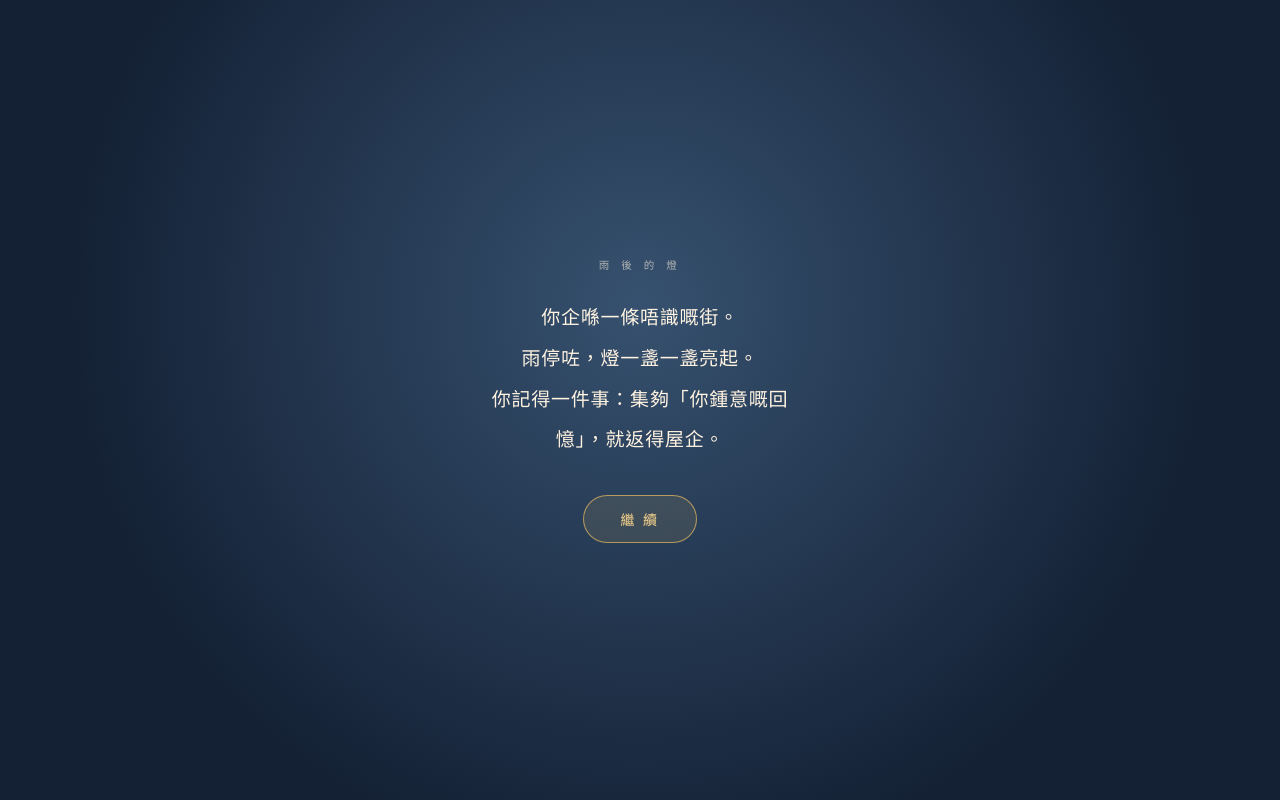
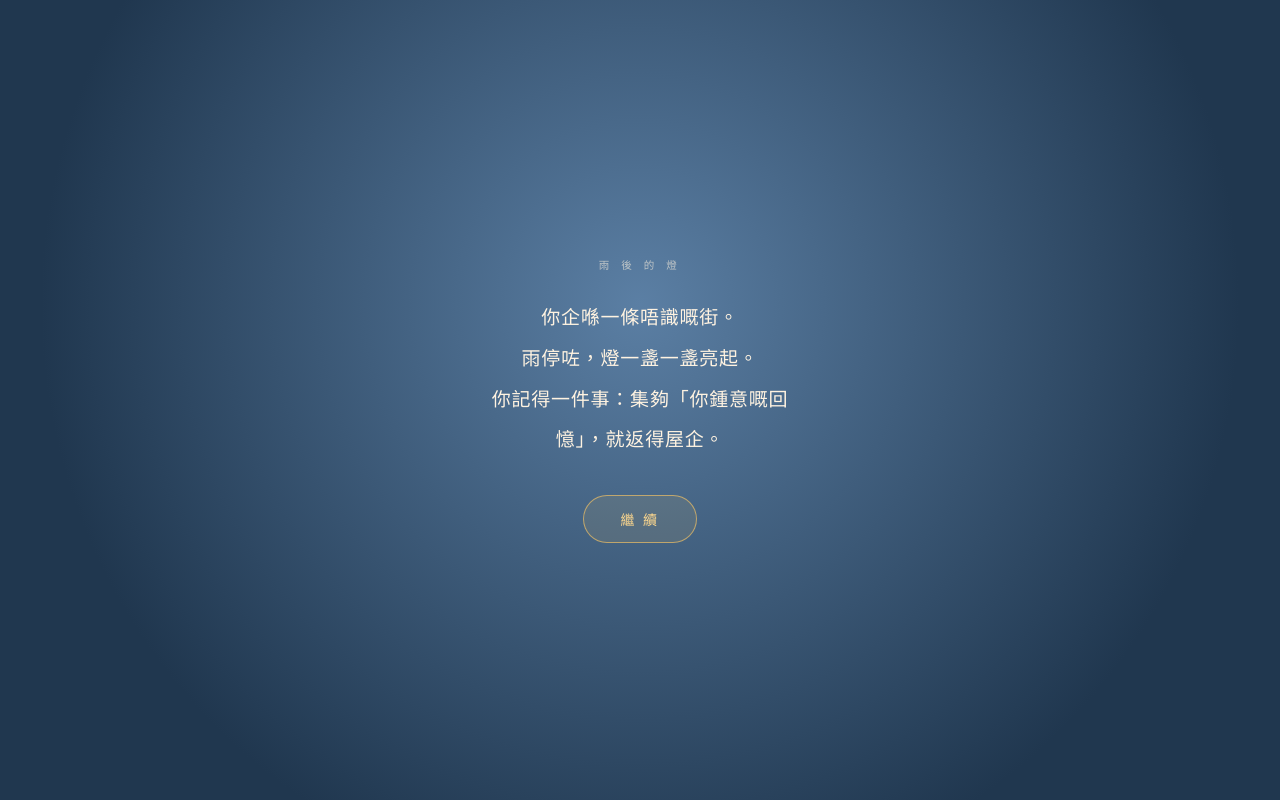
Before and after one commit to garyhcy/personal, a plain HTML site: page index.html in a window 1280 px wide. Drawn offline with Linux system fonts and the light colour scheme; animation ran at ten frames a second.

Commit message:
story3: daylight colour grade, stronger district moods, quieter park moment

```diff
--- a/index.html
+++ b/index.html
@@ -120,7 +120,7 @@
     padding:34px;text-align:center;z-index:20;background:var(--ink);
     opacity:0;pointer-events:none;transition:opacity .9s}
   .screen.on{opacity:1;pointer-events:auto}
-  #intro{background:radial-gradient(circle at 50% 38%,#36516F 0%,#142135 70%)}
+  #intro{background:radial-gradient(circle at 50% 38%,#5B7FA4 0%,#20374F 74%)}
   #intro .kick{font-size:10.5px;letter-spacing:.44em;color:rgba(255,243,225,.62);margin-bottom:26px}
   #intro .lead{font-family:var(--serif);font-size:19px;line-height:2.15;letter-spacing:.04em;color:var(--cream);
     max-width:310px;white-space:pre-line;min-height:140px;
@@ -131,7 +131,7 @@
     transition:background .3s,transform .2s}
   .btn:active{transform:scale(.97);background:rgba(255,200,97,.20)}
 
-  #end{background:radial-gradient(circle at 50% 38%,#304C6D 0%,#142135 70%);
+  #end{background:radial-gradient(circle at 50% 38%,#56799D 0%,#1F354C 74%);
     overflow-y:auto;justify-content:flex-start;padding:calc(28px + env(safe-area-inset-top)) 20px calc(28px + env(safe-area-inset-bottom))}
   #room{width:100%;max-width:430px;min-height:100%;margin:0 auto;flex-shrink:0;display:flex;flex-direction:column;align-items:center;justify-content:center}
   #frames{display:flex;gap:11px;margin-bottom:28px}
@@ -267,13 +267,13 @@ function hexA(h,a){ var n=parseInt(h.slice(1),16); return 'rgba('+((n>>16)&255)+
 
 /* ============ 世界 ============ */
 var ZONES={
-  a:{n:'暖燈老街',sub:'燈籠、湯香、雨後石板',icon:'✦',x:300,y:300,c:'#FF9A6B',
+  a:{n:'暖燈老街',sub:'燈籠、湯香、雨後石板',icon:'✦',x:300,y:300,c:'#FFC06A',
      fr:'燈籠一著，成條街都暖。\n你話呢度好似一張舊相。'},
-  b:{n:'山霧湯谷',sub:'樹影、蒸氣、慢慢行',icon:'♨',x:1175,y:262,c:'#79D8B6',
+  b:{n:'山霧湯谷',sub:'樹影、蒸氣、慢慢行',icon:'♨',x:1175,y:262,c:'#86E3C4',
      fr:'山風吹過樹頂，湯煙升到半空。\n我哋會笑住話：好似走入蒸籠。'},
-  c:{n:'河畔燈河',sub:'船槳、倒影、晚風',icon:'≈',x:330,y:612,c:'#77C9F2',
+  c:{n:'河畔燈河',sub:'船槳、倒影、晚風',icon:'≈',x:330,y:612,c:'#7FD6F7',
      fr:'河面一路閃，船槳一划，燈影散開又合返。'},
-  d:{n:'星願夜市',sub:'糖香、笑聲、最後一檔',icon:'✧',x:1150,y:780,c:'#FFA1C4',
+  d:{n:'星願夜市',sub:'糖香、笑聲、最後一檔',icon:'✧',x:1150,y:780,c:'#FFAED3',
      fr:'夜市最尾一檔，糖同笑聲都黏住唔走。'}
 };
 var CITYC={sh:'#FF8F7A',tw:'#FFC65C',jp:'#F3B0D0',bj:'#94A8FF'};
@@ -302,8 +302,8 @@ var SPOTS=[
   {zone:'c',x:188,y:606,art:'photo',label:'河水',city:'bj',scene:'湖邊散步',place:'北京 · 什剎海',
    line:'水拍石堤，一下一下。\n我哋會掟石仔，數彈幾下。\n你會贏，然後話係我讓賽。'},
 
-  {zone:'d',x:930,y:642,art:'lantern',label:'星星人',city:'bj',scene:'星光見面會',place:'北京 · 泡泡瑪特城市樂園',
-   line:'燈一暗，前面成排人一齊叫。\n我哋會企喺外圍，看住星星人慢慢行出嚟。\n你會笑到冇停，話：「真係嚟咗。」'},
+  {zone:'d',x:930,y:642,art:'lantern',label:'見面會',city:'bj',scene:'樂園見面會',place:'北京 · 朝陽公園',
+   line:'燈一暗，前面成排人一齊叫。\n我哋會企喺外圍，等佢慢慢行出嚟。\n你會笑到冇停，話：「真係嚟咗。」'},
   {zone:'d',x:1082,y:722,art:'sugar',label:'糖',city:'tw',scene:'老街甜食',place:'台灣 · 台南安平老街',
    line:'一枝糖，唔捨得食。\n我哋會一人一口，行到溶。\n你會話：「下次買兩枝。」'},
   {zone:'d',x:1220,y:858,art:'photo',label:'人聲',city:'tw',scene:'夜裡閒逛',place:'台灣 · 台南神農街',
@@ -357,9 +357,9 @@ function initFlies(){
   };
   for(var k in bounds){
     var b=bounds[k];
-    for(var i=0;i<10;i++){
+    for(var i=0;i<13;i++){
       flies.push({x:b.x0+r()*(b.x1-b.x0),y:b.y0+r()*(b.y1-b.y0),
-        ph:r()*6.28,sp:0.25+r()*0.5,s:0.7+r()*1.1,z:k});
+        ph:r()*6.28,sp:0.25+r()*0.5,s:0.8+r()*1.3,z:k});
     }
   }
 }
@@ -446,15 +446,33 @@ function buildMapLit(){
   if(!(IMG.map&&IMG.map.complete&&IMG.map.naturalWidth)) return;
   var mc=document.createElement('canvas'); mc.width=W; mc.height=H;
   var g=mc.getContext('2d');
-  try{ g.filter='brightness(1.20) saturate(1.18) contrast(.97)'; }catch(e){}
+  try{ g.filter='brightness(1.36) saturate(1.28) contrast(1.03)'; }catch(e){}
   g.drawImage(IMG.map,0,0,W,H);
   try{ g.filter='none'; }catch(e){}
+
+  // 四區唔同光線：黃昏老街、清晨湯谷、午後河岸、粉色夜市
+  var quads=[
+    {x:300,y:300,c:'#FFB347',a:.55},
+    {x:1175,y:262,c:'#4FE0B0',a:.48},
+    {x:330,y:612,c:'#4EC8F5',a:.52},
+    {x:1150,y:780,c:'#FF7FBF',a:.48}
+  ];
+  g.globalCompositeOperation='soft-light';
+  quads.forEach(function(q){
+    var gr=g.createRadialGradient(q.x,q.y,0,q.x,q.y,760);
+    gr.addColorStop(0,hexA(q.c,q.a));
+    gr.addColorStop(0.52,hexA(q.c,q.a*0.30));
+    gr.addColorStop(1,hexA(q.c,0));
+    g.fillStyle=gr; g.fillRect(0,0,W,H);
+  });
+
+  // 整體日光，令暗位唔再死黑
   g.globalCompositeOperation='screen';
-  var warm=g.createLinearGradient(0,0,W,H);
-  warm.addColorStop(0,'rgba(255,196,126,.10)');
-  warm.addColorStop(0.52,'rgba(255,160,126,.04)');
-  warm.addColorStop(1,'rgba(112,198,242,.07)');
-  g.fillStyle=warm; g.fillRect(0,0,W,H);
+  var day=g.createLinearGradient(0,0,W,H);
+  day.addColorStop(0,'rgba(255,241,205,.15)');
+  day.addColorStop(0.48,'rgba(255,249,228,.08)');
+  day.addColorStop(1,'rgba(170,226,246,.10)');
+  g.fillStyle=day; g.fillRect(0,0,W,H);
   g.globalCompositeOperation='source-over';
   mapLit=mc; mapLitReady=true;
 }
@@ -463,11 +481,11 @@ function zoneWash(){
   ctx.save();
   ctx.globalCompositeOperation='screen';
   for(var k in ZONES){
-    var z=ZONES[k], r=560;
-    var a=(state.zoneNow===k?0.16:0.08);
+    var z=ZONES[k], r=620;
+    var a=(state.zoneNow===k?0.24:0.12);
     var gr=ctx.createRadialGradient(z.x,z.y,0,z.x,z.y,r);
     gr.addColorStop(0,hexA(z.c,a));
-    gr.addColorStop(0.56,hexA(z.c,a*0.38));
+    gr.addColorStop(0.56,hexA(z.c,a*0.36));
     gr.addColorStop(1,hexA(z.c,0));
     ctx.fillStyle=gr;
     ctx.beginPath(); ctx.arc(z.x,z.y,r,0,Math.PI*2); ctx.fill();
@@ -475,12 +493,42 @@ function zoneWash(){
   ctx.restore();
 }
 
+function zoneAtmos(){
+  ctx.save();
+  ctx.globalCompositeOperation='screen';
+
+  // 山霧湯谷：慢慢飄嘅大霧
+  var fog=[[980,200,230,0],[1140,310,280,1],[1320,180,250,2],[1400,360,230,3]];
+  fog.forEach(function(f,i){
+    var x=f[0]+Math.sin(t*0.05+i)*22, y=f[1]+Math.cos(t*0.04+i)*8;
+    ctx.save(); ctx.translate(x,y); ctx.scale(1,.44);
+    var gr=ctx.createRadialGradient(0,0,0,0,0,f[2]);
+    gr.addColorStop(0,'rgba(214,255,242,.12)');
+    gr.addColorStop(0.55,'rgba(190,240,225,.06)');
+    gr.addColorStop(1,'rgba(190,240,225,0)');
+    ctx.fillStyle=gr;
+    ctx.beginPath(); ctx.arc(0,0,f[2],0,Math.PI*2); ctx.fill();
+    ctx.restore();
+  });
+
+  // 河畔燈河：水面天光同細碎反光
+  var wg=ctx.createLinearGradient(0,640,0,1024);
+  wg.addColorStop(0,'rgba(140,225,250,.14)');
+  wg.addColorStop(1,'rgba(140,225,250,0)');
+  ctx.fillStyle=wg; ctx.fillRect(0,640,600,384);
+  for(var i=0;i<5;i++){
+    var wx=140+i*92, wy=720+((i*37)%180), wr=46+((i*23)%38);
+    ctx.strokeStyle='rgba(210,250,255,.13)'; ctx.lineWidth=1.2;
+    ctx.beginPath(); ctx.ellipse(wx,wy,wr,5,0,0,Math.PI*2); ctx.stroke();
+  }
+  ctx.restore();
+}
+
 function grade(){
-  ctx.fillStyle='rgba(22,35,54,.08)'; ctx.fillRect(0,0,VW,VH);
   var g2=ctx.createRadialGradient(VW/2,VH*0.46,VH*0.22,VW/2,VH*0.46,Math.max(VW,VH)*0.82);
   g2.addColorStop(0,'rgba(10,18,30,0)');
-  g2.addColorStop(0.72,'rgba(10,18,30,.14)');
-  g2.addColorStop(1,'rgba(10,18,30,.52)');
+  g2.addColorStop(0.78,'rgba(10,18,30,.06)');
+  g2.addColorStop(1,'rgba(10,18,30,.28)');
   ctx.fillStyle=g2; ctx.fillRect(0,0,VW,VH);
 }
 function roundRect(g,x,y,w,h,r){
@@ -625,22 +673,23 @@ function drawFlies(dt){
     f.y+=Math.cos(t*f.sp*1.3+f.ph)*4*dt;
     var p=w2s(f.x,f.y);
     if(p.x<-20||p.x>VW+20||p.y<-20||p.y>VH+20) continue;
-    var a=0.14+0.12*Math.sin(t*1.6+f.ph*3);
+    var a=0.20+0.14*Math.sin(t*1.6+f.ph*3);
     if(f.z==='b'){
-      ctx.fillStyle=hexA(col,a*0.38);
-      ctx.beginPath(); ctx.arc(p.x,p.y,f.s*5,0,Math.PI*2); ctx.fill();
+      ctx.fillStyle=hexA(col,a*0.46);
+      ctx.beginPath(); ctx.arc(p.x,p.y,f.s*6.4,0,Math.PI*2); ctx.fill();
     }else if(f.z==='c'){
-      ctx.strokeStyle=hexA(col,a*1.4); ctx.lineWidth=1;
-      ctx.beginPath(); ctx.ellipse(p.x,p.y,f.s*5,f.s*1.1,0,0,Math.PI*2); ctx.stroke();
+      ctx.strokeStyle=hexA(col,a*1.7); ctx.lineWidth=1.2;
+      ctx.beginPath(); ctx.ellipse(p.x,p.y,f.s*6,f.s*1.3,0,0,Math.PI*2); ctx.stroke();
     }else if(f.z==='d'){
+      var conf=['#FFD36B','#FF9AC2','#8EDCFF','#C6B8FF'];
       ctx.save(); ctx.translate(p.x,p.y); ctx.rotate(t*0.6+f.ph);
-      ctx.fillStyle=hexA(col,a*1.6); ctx.fillRect(-1.2,-3.4,2.4,6.8);
+      ctx.fillStyle=hexA(conf[i%conf.length],a*2.1); ctx.fillRect(-1.5,-4,3,8);
       ctx.restore();
     }else{
-      ctx.fillStyle=hexA(col,a*1.5);
+      ctx.fillStyle=hexA(col,a*1.9);
       ctx.beginPath(); ctx.arc(p.x,p.y,f.s,0,Math.PI*2); ctx.fill();
-      ctx.fillStyle=hexA(col,a*0.35);
-      ctx.beginPath(); ctx.arc(p.x,p.y,f.s*3.4,0,Math.PI*2); ctx.fill();
+      ctx.fillStyle=hexA(col,a*0.45);
+      ctx.beginPath(); ctx.arc(p.x,p.y,f.s*3.8,0,Math.PI*2); ctx.fill();
     }
   }
 }
@@ -724,7 +773,7 @@ function zoneTag(z){
   el.zonetag.style.setProperty('--zc',z.c);
   el.zonetag.innerHTML='<i>'+z.icon+'</i><b>'+z.n+'</b><small>'+z.sub+'</small>';
   el.zonetag.classList.add('on');
-  setTimeout(function(){ el.zonetag.classList.remove('on'); },3200);
+  setTimeout(function(){ el.zonetag.classList.remove('on'); },4200);
 }
 function chipHTML(k){
   var sp=SPOTS[k], cc=CITYC[sp.city]||'#FFC861';
@@ -812,7 +861,9 @@ function paintExpShot(s){
     var tr=CW/CH, sr=iw/ih, cw,ch,cx,cy;
     if(sr>tr){ ch=ih; cw=ih*tr; cx=(iw-cw)/2; cy=0; }
     else { cw=iw; ch=iw/tr; cx=0; cy=(ih-ch)/2; }
+    try{ g.filter='brightness(1.13) saturate(1.06)'; }catch(e){}
     g.drawImage(sc,cx,cy,cw,ch,0,0,CW,CH);
+    try{ g.filter='none'; }catch(e){}
   }else if(IMG.map&&IMG.map.complete&&IMG.map.naturalWidth){
     var sw=300, sh=sw*CH/CW;
     var sx=clamp(s.x-sw/2, 0, W-sw), sy=clamp(s.y-sh/2-20, 0, H-sh);
@@ -820,7 +871,7 @@ function paintExpShot(s){
   }
   // 壓暗邊
   var vg=g.createRadialGradient(CW/2,CH*0.52,CH*0.2,CW/2,CH*0.52,CW*0.62);
-  vg.addColorStop(0,'rgba(6,9,14,0)'); vg.addColorStop(1,'rgba(6,9,14,.62)');
+  vg.addColorStop(0,'rgba(6,9,14,0)'); vg.addColorStop(1,'rgba(6,9,14,.38)');
   g.fillStyle=vg; g.fillRect(0,0,CW,CH);
   // 暖光點
   var lg=g.createRadialGradient(CW/2,CH*0.62,4,CW/2,CH*0.62,CW*0.30);
@@ -970,6 +1021,7 @@ function render(dt){
   }
   ctx.globalCompositeOperation='source-over';
   zoneWash();
+  zoneAtmos();
   ctx.restore();
 
   ctx.save();
@@ -998,7 +1050,7 @@ var CITIES={
   sh:{n:'上海',line:'我哋 12 月，去上海。\n三晚，住人民廣場附近。\n夜晚去外灘，睇燈一齊亮。'},
   tw:{n:'台灣',line:'我哋 12 月，去台南。\n三晚都住中西區。\n日頭食糖，夜晚行老街。'},
   jp:{n:'日本',line:'我哋 12 月，去東京・箱根。\n兩晚東京、一晚箱根湯本。\n浸完溫泉，再行去食宵夜。'},
-  bj:{n:'北京',line:'我哋 12 月，去北京。\n三晚，住鼓樓附近。\n去朝陽公園，同星星人見面。'}
+  bj:{n:'北京',line:'我哋 12 月，去北京。\n三晚，住鼓樓附近。\n去朝陽公園，喺樂園玩到閂門。'}
 };
 function winner(){
   var keys=['sh','tw','jp','bj'], best=null, bv=-1;
```
Also changed, not shown: story3.html (+86 -34 lines).
